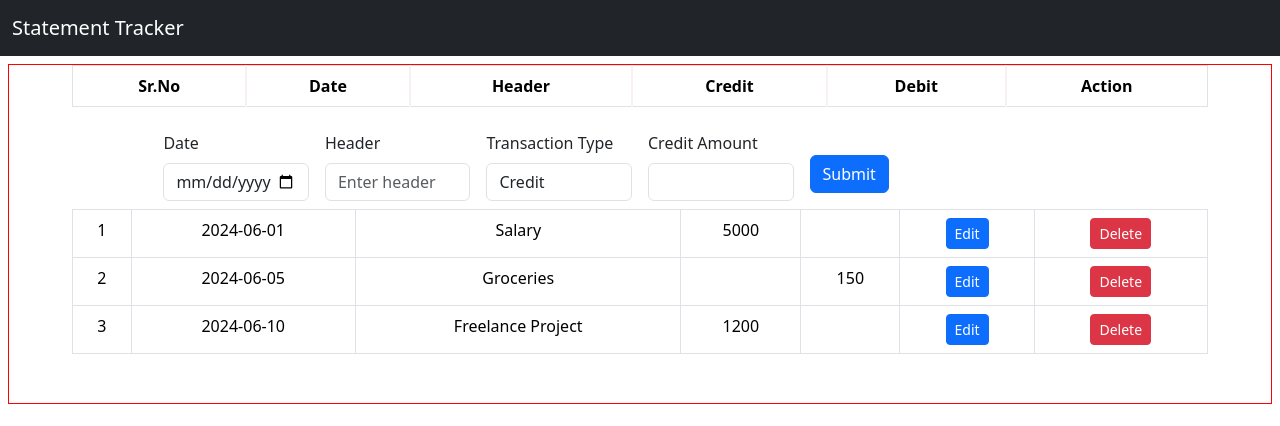
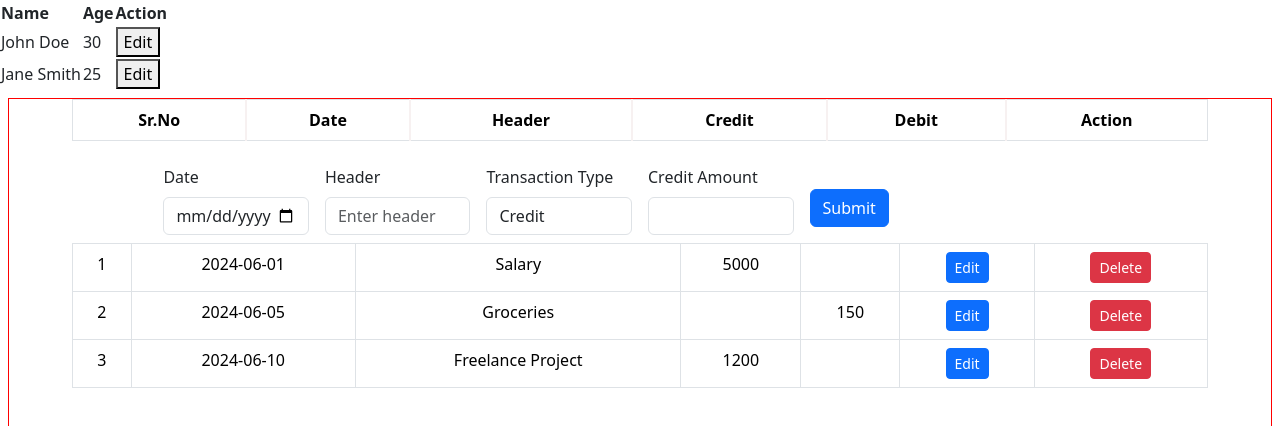
Before and after one commit to chetanjanrao/StatementManagement, a React (Vite) app in the folder vite-project/: page / in a window 1280 px wide. Shown: the top 426 px of the page. Built offline with nearby package versions, Linux system fonts and the light colour scheme.

Commit message:
save and edit buttons added with state

```diff
--- a/vite-project/src/UI/Header.tsx
+++ b/vite-project/src/UI/Header.tsx
@@ -1,13 +1,112 @@
-export default function Header({appTitle} : {appTitle : string})
-{
-    return(
-        <>
-               <nav className="navbar navbar-expand-sm navbar-dark bg-dark">
-                   <div className="container-fluid">
-                         <a className="navbar-brand" href="#">{appTitle}</a>
-                    </div>
-               </nav>
+// // export default function Header({appTitle} : {appTitle : string})
+// // {
+// //     return(
+// //         <>
+// //                <nav className="navbar navbar-expand-sm navbar-dark bg-dark">
+// //                    <div className="container-fluid">
+// //                          <a className="navbar-brand" href="#">{appTitle}</a>
+// //                     </div>
+// //                </nav>
 
-        </>
-    )
+// //         </>
+// //     )
+// // }
+
+import React, { useState } from 'react';
+
+interface Person {
+  id: number;
+  name: string;
+  age: number;
 }
+
+const EditableTable: React.FC = () => {
+  // Define the table data
+  const [data, setData] = useState<Person[]>([
+    { id: 1, name: 'John Doe', age: 30 },
+    { id: 2, name: 'Jane Smith', age: 25 },
+  ]);
+
+  // To track the row being edited
+  const [editingRow, setEditingRow] = useState<number | null>(null);
+  const [editedData, setEditedData] = useState<Person | null>(null);
+
+  // Handle edit button click
+  const handleEdit = (rowId: number) => {
+    setEditingRow(rowId);
+    const currentRow = data.find((item) => item.id === rowId);
+    if (currentRow) {
+      setEditedData({ ...currentRow });
+    }
+  };
+
+  // Handle saving the edited data
+  const handleSave = () => {
+    if (editedData && editingRow !== null) {
+      const updatedData = data.map((item) =>
+        item.id === editingRow ? { ...editedData } : item
+      );
+      setData(updatedData);
+      setEditingRow(null);
+      setEditedData(null);
+    }
+  };
+
+  // Handle input changes
+  const handleInputChange = (e: React.ChangeEvent<HTMLInputElement>, field: keyof Person) => {
+    if (editedData) {
+      setEditedData({ ...editedData, [field]: e.target.value });
+    }
+  };
+
+  return (
+    <div>
+      <table>
+        <thead>
+          <tr>
+            <th>Name</th>
+            <th>Age</th>
+            <th>Action</th>
+          </tr>
+        </thead>
+        <tbody>
+          {data.map((person) => (
+            <tr key={person.id}>
+              <td>
+                {editingRow === person.id ? (
+                  <input
+                    type="text"
+                    value={editedData?.name || ''}
+                    onChange={(e) => handleInputChange(e, 'name')}
+                  />
+                ) : (
+                  person.name
+                )}
+              </td>
+              <td>
+                {editingRow === person.id ? (
+                  <input
+                    type="number"
+                    value={editedData?.age || ''}
+                    onChange={(e) => handleInputChange(e, 'age')}
+                  />
+                ) : (
+                  person.age
+                )}
+              </td>
+              <td>
+                {editingRow === person.id ? (
+                  <button onClick={handleSave}>Save</button>
+                ) : (
+                  <button onClick={() => handleEdit(person.id)}>Edit</button>
+                )}
+              </td>
+            </tr>
+          ))}
+        </tbody>
+      </table>
+    </div>
+  );
+};
+
+export default EditableTable;
--- a/vite-project/src/UI/Statement.tsx
+++ b/vite-project/src/UI/Statement.tsx
@@ -1,4 +1,4 @@
-import React from 'react';
+import React, { useState } from 'react';
 import "../index.css";
 import TransactionHeader from './TransactionHeader'
 import TransactionForm from './TransactionForm';
@@ -52,11 +52,13 @@ export default function Statement() {
         console.log(id)
         setTransactions(prevTransactions => prevTransactions.filter(transaction => transaction.id !== id));
     }
+    /// Edit Transaction
+
     return (
         <div className='statementContainer'>
                 <TransactionHeader />
                 <TransactionForm handleAddNewRow={addTransaction}/>
-                <TransactionRows transactions={transactions} handleDeleteRow={(id) => handleDeleteRow(Number(id))}/>
+                <TransactionRows transactions={transactions} handleDeleteRow={(id) => handleDeleteRow(Number(id))} />
                 <hr/>
         </div>
     )
--- a/vite-project/src/UI/TransactionRows.tsx
+++ b/vite-project/src/UI/TransactionRows.tsx
@@ -1,11 +1,30 @@
+import { useState } from 'react';
 import 'bootstrap/dist/css/bootstrap.min.css';
+import { Transaction } from '../Models/Transaction';
+
 
 export default function TransactionRows({ transactions, handleDeleteRow }: { transactions: any, handleDeleteRow: (event: React.MouseEvent<HTMLButtonElement>) => void }) {
+    const [isEditting, setIsEditting] = useState<boolean>(false);
+
+
+    function handleEditTransactionRow(id: Number) {
+        console.log(id)
+        setIsEditting(!isEditting)
+    }
+
+    function handleSaveChanges(id : Number)
+    {
+         console.log("save",id)
+    }
+    function handleCancleChaneges(id:Number)
+    {
+        console.log("cancle",id)
+    }
     return (
         <div className="table-responsive" style={{ width: "90%", margin: "0 auto" }}>
             <table className="table table-bordered table-hover text-center">
                 <tbody>
-                    {transactions.map((transaction: any, index: number) => (
+                    {!isEditting ? transactions.map((transaction: any, index: number) => (
                         <tr key={transaction.id}>
                             <td>{index + 1}</td>
                             <td>{transaction.transactionDate}</td>
@@ -13,7 +32,7 @@ export default function TransactionRows({ transactions, handleDeleteRow }: { tra
                             <td>{transaction.transactionType === "credit" ? transaction.amount : ""}</td>
                             <td>{transaction.transactionType === "debit" ? transaction.amount : ""}</td>
                             <td>
-                                <button className="btn btn-sm btn-primary">Edit</button>
+                                <button className="btn btn-sm btn-primary" onClick={() => handleEditTransactionRow(transaction.id)}>Edit</button>
                             </td>
                             <td>
                                 <button
@@ -24,7 +43,25 @@ export default function TransactionRows({ transactions, handleDeleteRow }: { tra
                                 </button>
                             </td>
                         </tr>
-                    ))}
+                    )) : transactions.map((transaction: any, index: number) => (
+                        <tr key={transaction.id}>
+                            <td>{index + 1}</td>
+                            <td><input type="date" value={transaction.transactionDate}/></td>
+                            <td><input type="text" value={transaction.header}/></td>
+                            <td><input type="text" value={transaction.transactionType === "credit" ? transaction.amount : ""}/></td>
+                            <td><input type="text" value={transaction.transactionType === "debit" ? transaction.amount : ""}/></td>
+                            <td>
+                                <button className="btn btn-sm btn-primary" onClick={() => handleSaveChanges(transaction.id)}>save</button>
+                            </td>
+                            <td>
+                                <button
+                                    className="btn btn-sm btn-danger"
+                                    onDoubleClick={() => handleCancleChaneges(transaction.id)}
+                                >
+                                    cancle
+                                </button>
+                            </td>
+                        </tr>))}
                 </tbody>
             </table>
         </div>
```
